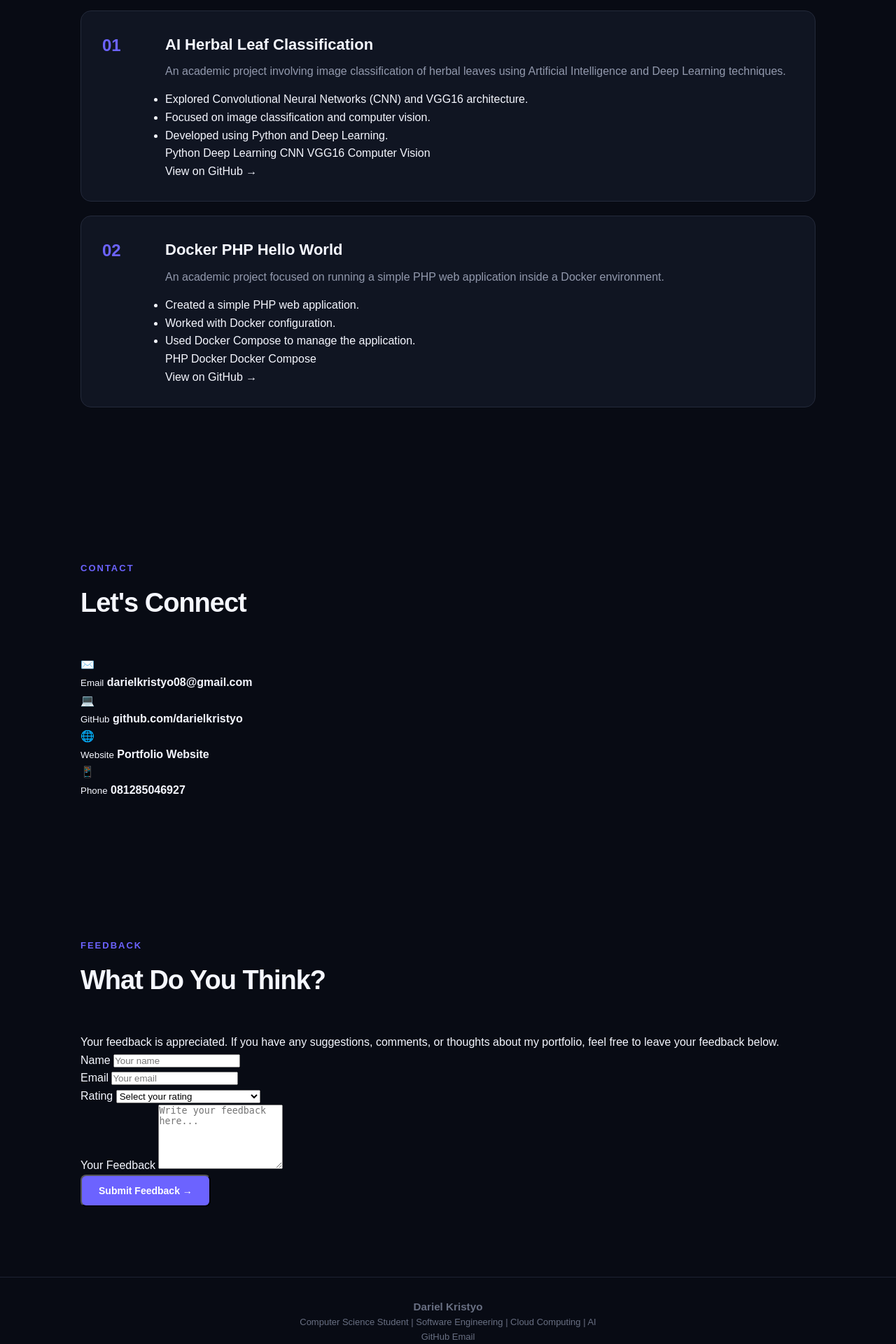
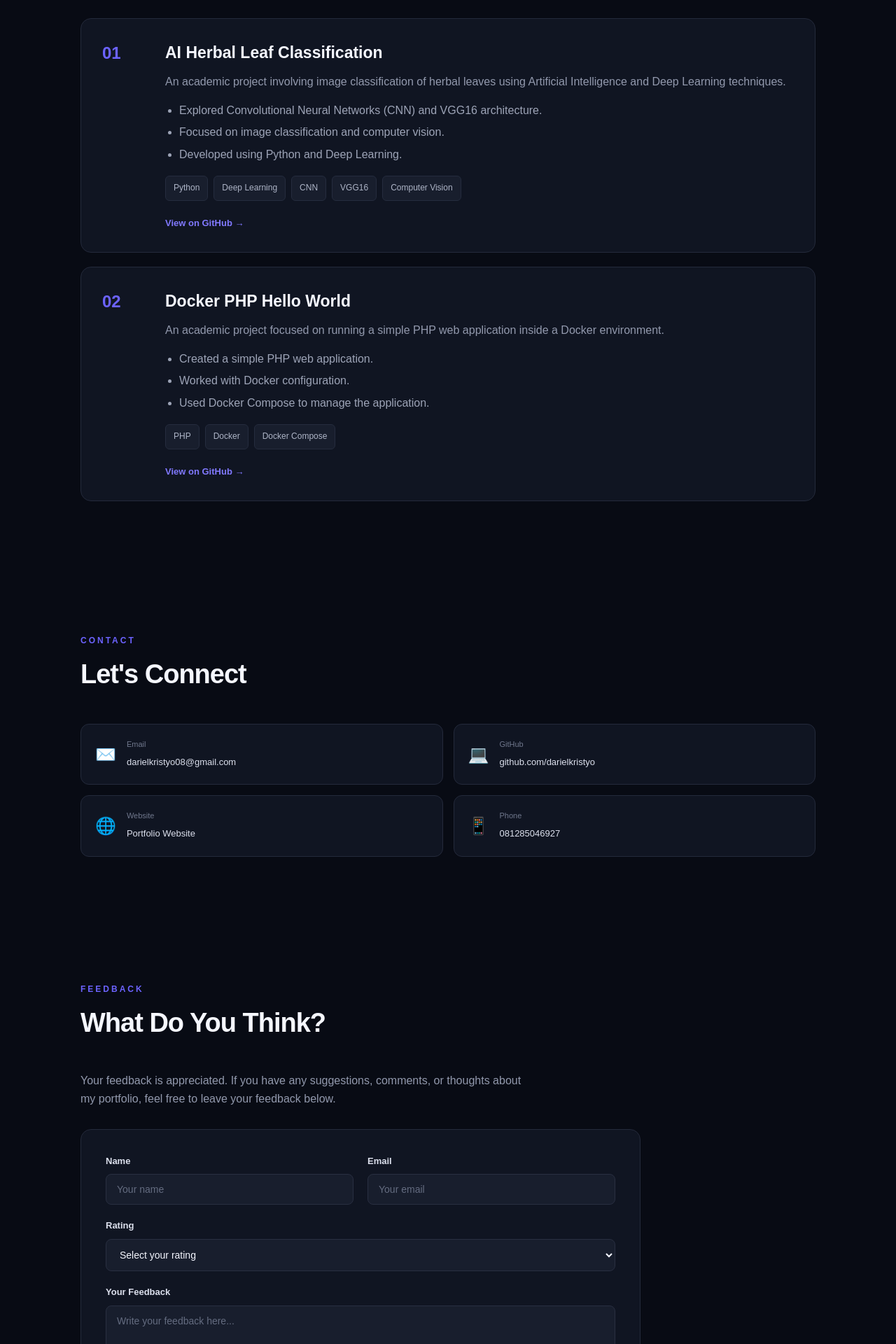
Before and after one commit to darielkristyo/hello-world-docker, a PHP site: page /index.html in a window 1280 px wide. Shown: the part 2880-4800 px from the top of the page at 70% size. Run offline with PHP 8.4, Linux system fonts and the light colour scheme.

Commit message:
Update style.css

```diff
--- a/style.css
+++ b/style.css
@@ -153,36 +151,42 @@ nav a:hover {
     flex-wrap: wrap;
 }
 
+
+/* =========================
+   BUTTON
+========================= */
+
 .btn {
     display: inline-block;
 
-    padding: 13px 24px;
+    padding: 13px 23px;
 
     border-radius: 8px;
 
+    font-size: 14px;
     font-weight: 600;
-
-    font-size: 14px;
 
     transition: 0.3s;
 }
 
 .primary-btn {
     background: #6c63ff;
+    color: white;
 
-    color: white;
+    border: none;
 }
 
 .primary-btn:hover {
     transform: translateY(-3px);
 
-    box-shadow: 0 10px 30px rgba(108, 99, 255, 0.3);
+    box-shadow:
+        0 12px 30px rgba(108, 99, 255, 0.3);
 }
 
 .secondary-btn {
-    border: 1px solid #292e40;
+    color: #dce0ed;
 
-    color: #dce0ed;
+    border: 1px solid #292f41;
 }
 
 .secondary-btn:hover {
@@ -308,17 +315,17 @@ nav a:hover {
 }
 
 .section-title {
-    margin-bottom: 45px;
+    margin-bottom: 40px;
 }
 
 .section-title p {
     color: #6c63ff;
 
-    font-size: 13px;
+    font-size: 12px;
 
     font-weight: 700;
 
-    letter-spacing: 2px;
+    letter-spacing: 3px;
 
     margin-bottom: 8px;
 }
@@ -550,24 +554,52 @@ nav a:hover {
     font-weight: 700;
 }
 
-.project-card h3 {
-    font-size: 22px;
+.project-content h3 {
+    font-size: 23px;
 
-    margin-bottom: 8px;
+    margin-bottom: 10px;
 }
 
-.project-card p {
+.project-content p {
     color: #9299ad;
 
     margin-bottom: 15px;
 }
 
-.project-tech {
+.project-content ul {
+    padding-left: 20px;
+
+    color: #9da4b7;
+
+    margin-bottom: 18px;
+}
+
+.project-content li {
+    margin-bottom: 6px;
+}
+
+.project-tags {
     display: flex;
 
     flex-wrap: wrap;
 
     gap: 8px;
+
+    margin-bottom: 18px;
+}
+
+.project-link {
+    color: #8179ff;
+
+    font-size: 13px;
+
+    font-weight: 600;
+
+    transition: 0.3s;
+}
+
+.project-link:hover {
+    color: #aaa5ff;
 }
 
 
@@ -575,20 +607,169 @@ nav a:hover {
    CONTACT
 ========================= */
 
-.contact-section {
-    text-align: center;
+.contact {
+    padding-top: 70px;
 }
 
-.contact-section .section-title {
+.contact-grid {
+    display: grid;
+
+    grid-template-columns: repeat(2, 1fr);
+
+    gap: 15px;
+}
+
+.contact-card {
+    display: flex;
+
+    align-items: center;
+
+    gap: 15px;
+
+    padding: 20px;
+
+    background: #101522;
+
+    border: 1px solid #242a3b;
+
+    border-radius: 12px;
+
+    transition: 0.3s;
+}
+
+.contact-card:hover {
+    transform: translateY(-4px);
+
+    border-color: #6c63ff;
+}
+
+.contact-card > span {
+    font-size: 24px;
+}
+
+.contact-card small {
+    display: block;
+
+    color: #70788d;
+
+    font-size: 11px;
+
+    margin-bottom: 2px;
+}
+
+.contact-card strong {
+    color: #dce0ed;
+
+    font-size: 13px;
+
+    font-weight: 500;
+}
+
+
+/* =========================
+   FEEDBACK
+========================= */
+
+.feedback-section {
+    padding-top: 80px;
+}
+
+.feedback-intro {
+    max-width: 650px;
+
+    color: #9299ad;
+
+    margin-bottom: 30px;
+}
+
+.feedback-form {
+    max-width: 800px;
+
+    padding: 35px;
+
+    background: #101522;
+
+    border: 1px solid #242a3b;
+
+    border-radius: 15px;
+}
+
+.form-row {
+    display: grid;
+
+    grid-template-columns: repeat(2, 1fr);
+
+    gap: 20px;
+}
+
+.form-group {
     margin-bottom: 20px;
 }
 
-.contact-text {
-    max-width: 600px;
+.form-group label {
+    display: block;
 
-    margin: 0 auto 30px;
+    color: #dce0ed;
 
-    color: #9299ad;
+    font-size: 13px;
+
+    font-weight: 600;
+
+    margin-bottom: 8px;
+}
+
+.form-group input,
+.form-group select,
+.form-group textarea {
+    width: 100%;
+
+    padding: 13px 15px;
+
+    background: #181e2d;
+
+    border: 1px solid #292f41;
+
+    border-radius: 8px;
+
+    color: #f5f7ff;
+
+    font-family: inherit;
+
+    font-size: 14px;
+
+    outline: none;
+
+    transition: 0.3s;
+}
+
+.form-group input:focus,
+.form-group select:focus,
+.form-group textarea:focus {
+    border-color: #6c63ff;
+
+    box-shadow:
+        0 0 0 3px rgba(108, 99, 255, 0.1);
+}
+
+.form-group input::placeholder,
+.form-group textarea::placeholder {
+    color: #646c80;
+}
+
+.form-group textarea {
+    resize: vertical;
+
+    min-height: 150px;
+}
+
+.form-group select {
+    cursor: pointer;
+}
+
+.feedback-form button {
+    cursor: pointer;
+
+    font-family: inherit;
 }
 
 
@@ -597,19 +778,53 @@ nav a:hover {
 ========================= */
 
 footer {
-    padding: 30px 20px;
+    padding: 45px 20px;
 
     text-align: center;
 
     border-top: 1px solid #1d2332;
 
+    background: #070a11;
+}
+
+.footer-content h3 {
+    color: #f5f7ff;
+
+    font-size: 20px;
+
+    margin-bottom: 5px;
+}
+
+.footer-content > p {
     color: #686f82;
+
+    font-size: 12px;
+}
+
+.footer-links {
+    display: flex;
+
+    justify-content: center;
+
+    gap: 20px;
+
+    margin: 20px 0;
+}
+
+.footer-links a {
+    color: #8179ff;
 
     font-size: 13px;
 }
 
-footer p:first-child {
-    margin-bottom: 5px;
+.footer-links a:hover {
+    color: #aaa5ff;
+}
+
+.copyright {
+    padding-top: 15px;
+
+    border-top: 1px solid #171d2a;
 }
 
 
```
Also changed, not shown: other parts of style.css (+82 -72 lines).
